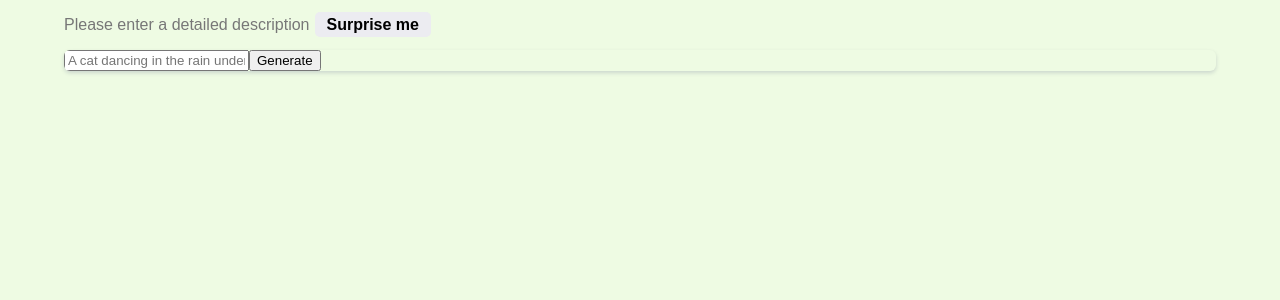
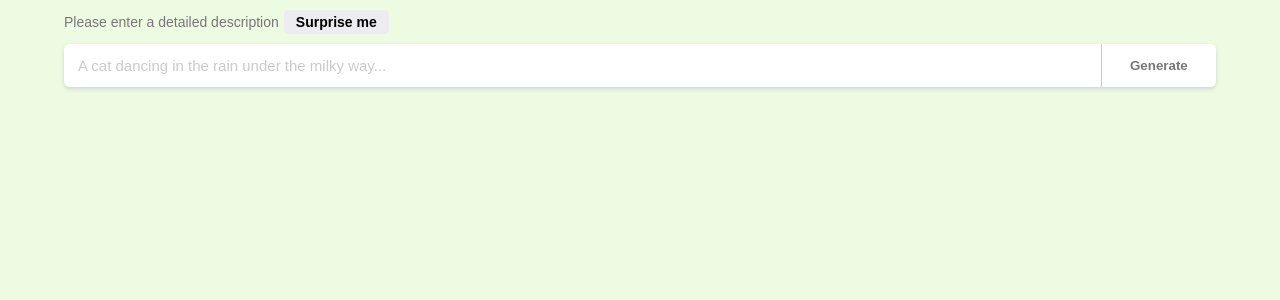
Before and after one commit to marskimiko/ai-image-generator, a JavaScript app: page / in a window 1280 px wide. Shown: the top 300 px of the page. Built offline with nearby package versions, Linux system fonts and the light colour scheme; the HTML template or start-up script is replaced by a standard one.

Commit message:
style input container input, placeholder text color, and input-container button

```diff
--- a/src/index.css
+++ b/src/index.css
@@ -12,6 +12,11 @@
   color: #777;
   display: flex;
   justify-content: center;
+}
+
+p {
+  font-weight: 200;
+  font-size: 14px;
 }
 
 .app {
@@ -41,3 +46,33 @@
   overflow: hidden;
   box-shadow: rgba(0,0,82, 0.15) 0 2px 4px;
 }
+
+.input-container input {
+  border: none;
+  padding: 13px 14px;
+  box-sizing: border-box;
+  font-size: 15px;
+  outline: none;
+  width: 90%;
+  font-weight: 200;
+}
+
+.input-container input::placeholder {
+  color: #cacaca;
+  font-weight: 200;
+}
+
+
+.input-container button {
+  width: 10%;
+  border: none;
+  border-left: 1px #cacaca solid;
+  background-color: #fff;
+  color: #777;
+  font-weight: bold;
+  cursor: pointer;
+}
+
+.input-container button:active {
+  background-color: #cacaca;
+}
```
